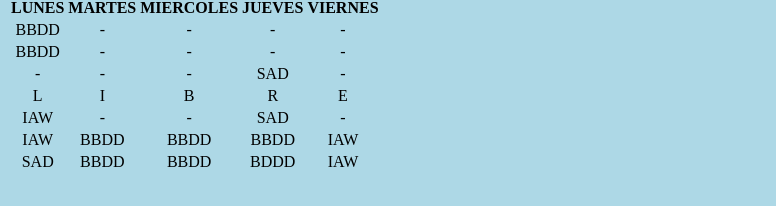
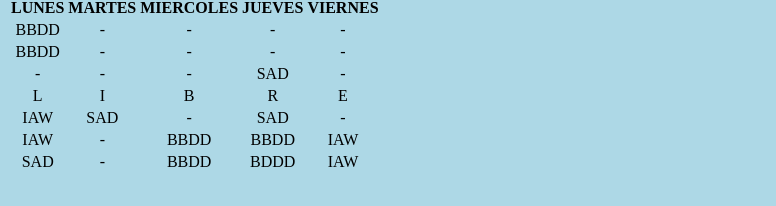
Before and after one commit to alberto22ma/albertomorenoacevedo.github.io, a Jekyll site: the page built from horario.md, in a window 1280 px wide. Shown: the part 162-368 px from the top of the page, without its empty margins (0-776 px from the left). Built offline with Jekyll 4.4.1, drawn with Linux system fonts in a browser that asks for light colours.

Commit message:
Update horario.md

```diff
--- a/horario.md
+++ b/horario.md
@@ -16,6 +16,6 @@ title: Implantacion de Aplicaciones Web
 | BBDD          | -             | -             | -             | -              |
 | -             | -             | -             | SAD           | -              |
 |       L       |     I         |      B        |     R         |     E          |
-| IAW           | -             | -             | SAD           | -              |
-| IAW           | BBDD          | BBDD          | BBDD          | IAW            |
-| SAD           | BBDD          | BBDD          | BDDD          | IAW            |
+| IAW           | SAD           | -             | SAD           | -              |
+| IAW           | -             | BBDD          | BBDD          | IAW            |
+| SAD           | -             | BBDD          | BDDD          | IAW            |
```
